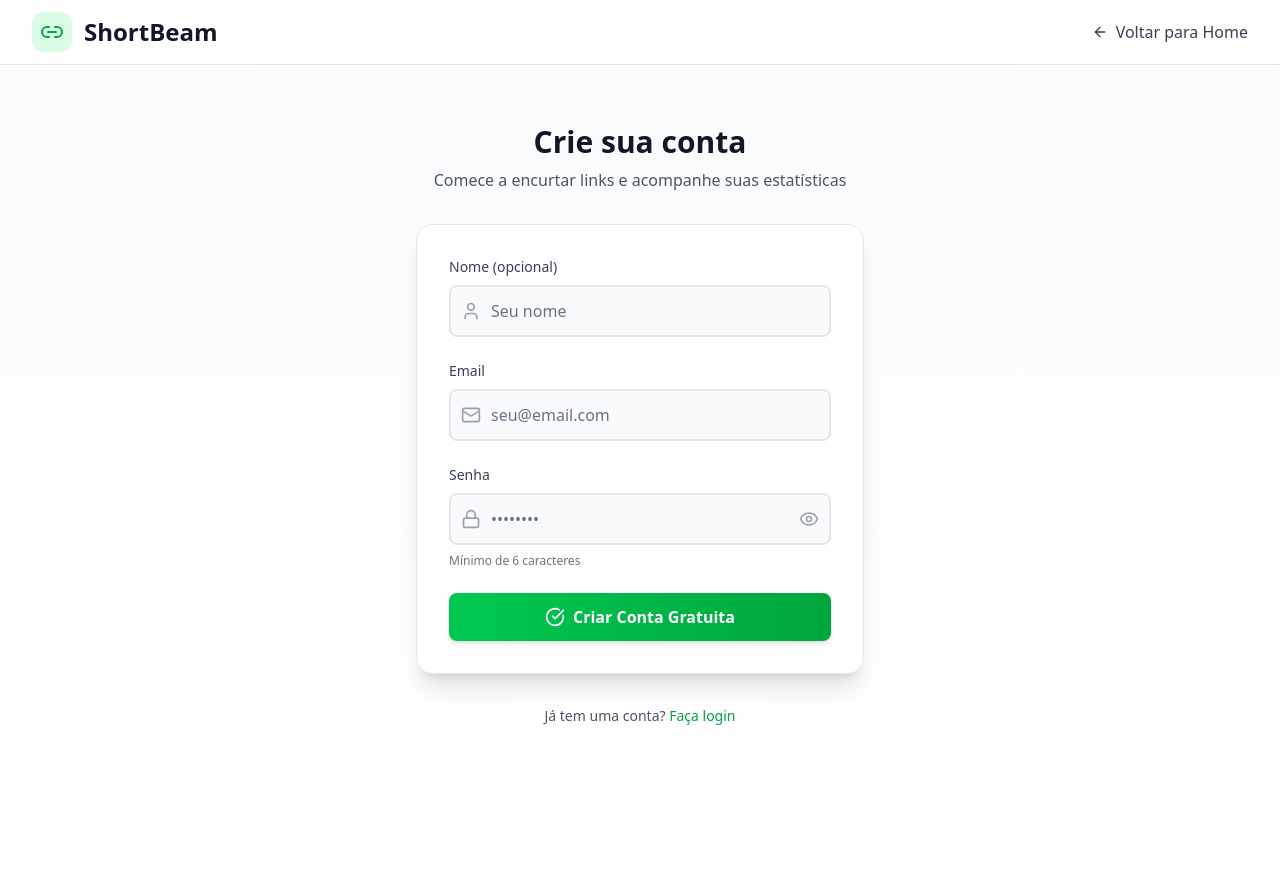
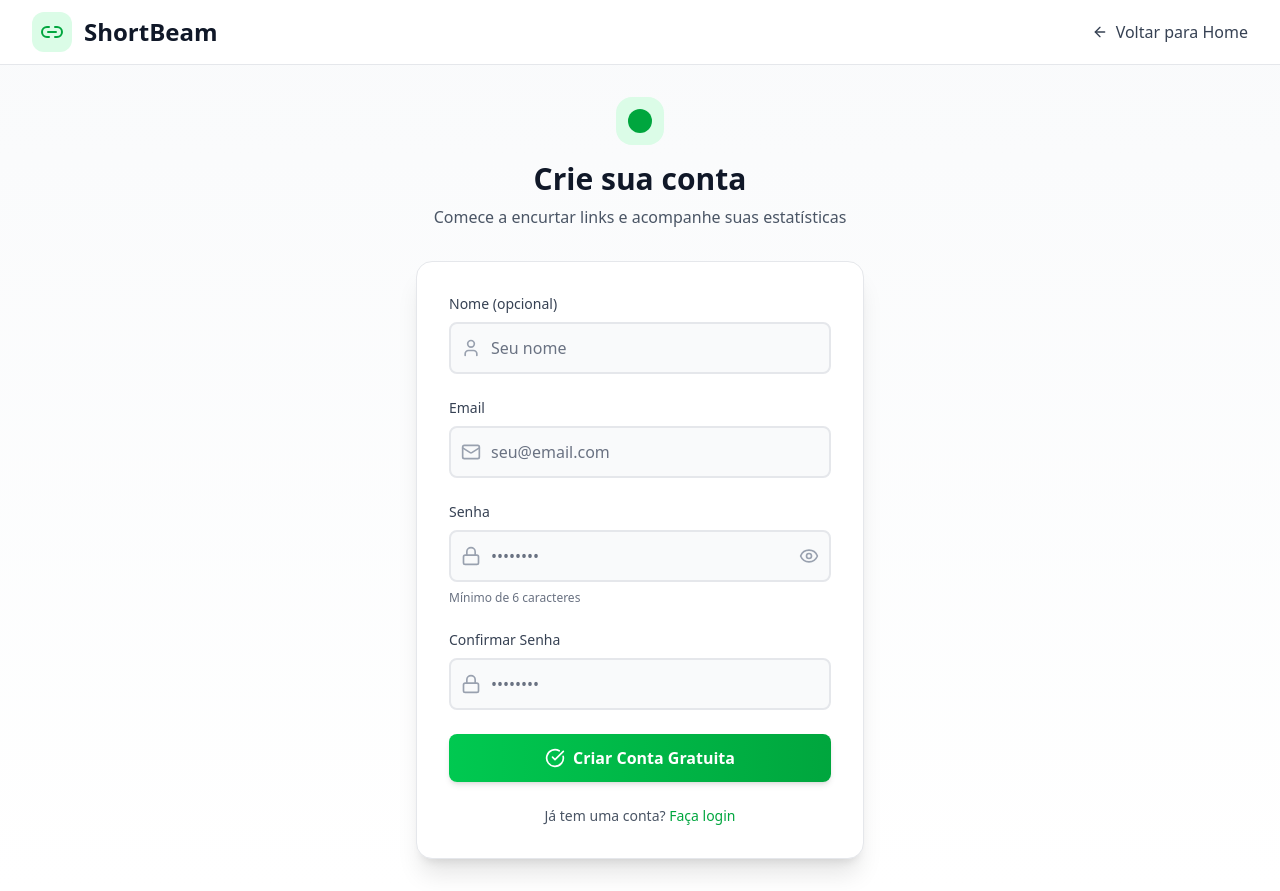
Before and after one commit to Leoarf/shortbeam, a Next.js app: page /register in a window 1280 px wide. Before the commit the page ends 800 px from the top, so only its background shows below. Built offline with nearby package versions, Linux system fonts and the light colour scheme.

Commit message:
feat: create a register route in the API

```diff
--- /dev/null
+++ b/app/api/register/route.ts
@@ -0,0 +1,104 @@
+import { NextRequest, NextResponse } from 'next/server';
+import { prisma } from '@/lib/prisma';
+import { registerUserSchema } from '@/lib/validation';
+import { hashPassword } from '@/lib/auth-utils';
+
+export async function POST(request: NextRequest) {
+  try {
+    const body = await request.json();
+
+    // Validate with Zod
+    const validationResult = registerUserSchema.safeParse(body);
+
+    if (!validationResult.success) {
+      const flattenedErrors = validationResult.error.flatten();
+      const fieldErrors = flattenedErrors.fieldErrors;
+
+      const errors = Object.entries(fieldErrors).map(([field, messages]) => ({
+        field,
+        message: messages?.[0] || 'Erro de validação', // Get only the first message
+      }));
+
+      return NextResponse.json(
+        {
+          error: 'Por favor, corrija os erros abaixo',
+          details: errors,
+        },
+        { status: 400 }
+      );
+    }
+
+    const { email, name, password } = validationResult.data;
+
+    // Check if the user already exists
+    const existingUser = await prisma.user.findUnique({
+      where: { email },
+    });
+
+    if (existingUser) {
+      return NextResponse.json(
+        {
+          error: 'Este email já está registrado',
+          details: [
+            {
+              field: 'email',
+              message:
+                'Este email já está em uso. Tente fazer login ou usar outro email.',
+            },
+          ],
+        },
+        { status: 409 }
+      );
+    }
+
+    // Password hash
+    const passwordHash = await hashPassword(password);
+
+    // Create user
+    const user = await prisma.user.create({
+      data: {
+        email,
+        name: name || null,
+        passwordHash,
+      },
+      select: {
+        id: true,
+        email: true,
+        name: true,
+        createdAt: true,
+      },
+    });
+
+    return NextResponse.json(
+      {
+        message: 'Conta criada com sucesso!',
+        user,
+      },
+      { status: 201 }
+    );
+  } catch (error) {
+    console.error('Error creating user:', error);
+
+    // Check if it's a Prisma single constraint error
+    if (error instanceof Error && error.message.includes('Unique constraint')) {
+      return NextResponse.json(
+        {
+          error: 'Este email já está registrado',
+          details: [
+            {
+              field: 'email',
+              message:
+                'Este email já está em uso. Tente fazer login ou usar outro email.',
+            },
+          ],
+        },
+        { status: 409 }
+      );
+    }
+
+    return NextResponse.json(
+      { error: 'Ocorreu um erro inesperado. Tente novamente.' },
+      { status: 500 }
+    );
+  }
+}
--- a/app/auth/RegisterForm.tsx
+++ b/app/auth/RegisterForm.tsx
@@ -1,8 +1,13 @@
 'use client';
 
 import { useState } from 'react';
-import { Mail, User, Lock, Eye, EyeOff, CheckCircle } from 'lucide-react';
 import { useRouter } from 'next/navigation';
+import { CheckCircle } from 'lucide-react';
+import { NameField } from './register/NameField';
+import { EmailField } from './register/EmailField';
+import { PasswordField } from './register/PasswordField';
+import { ConfirmPasswordField } from './register/ConfirmPasswordField';
+import { AuthMessage } from './login/AuthMessage';
 
 export function RegisterForm() {
   const router = useRouter();
@@ -14,115 +19,116 @@ export function RegisterForm() {
     password: '',
     confirmPassword: '',
   });
+  const [errors, setErrors] = useState<Record<string, string>>({});
 
   const handleSubmit = async (e: React.FormEvent) => {
     e.preventDefault();
     setIsLoading(true);
-    // Registration simulation
-    setTimeout(() => {
-      console.log('Registration attempt:', formData);
+    setErrors({});
+
+    // Basic validation on the frontend
+    const newErrors: Record<string, string> = {};
+
+    if (formData.password !== formData.confirmPassword) {
+      newErrors.confirmPassword = 'As senhas não coincidem';
+    }
+
+    if (formData.password.length < 6) {
+      newErrors.password = 'A senha deve ter pelo menos 6 caracteres';
+    }
+
+    if (Object.keys(newErrors).length > 0) {
+      setErrors(newErrors);
       setIsLoading(false);
-      // Redirect after successful registration.
-      router.push('/dashboard');
-    }, 1500);
+      return;
+    }
+
+    try {
+      const response = await fetch('/api/register', {
+        method: 'POST',
+        headers: {
+          'Content-Type': 'application/json',
+        },
+        body: JSON.stringify({
+          email: formData.email,
+          name: formData.name || undefined,
+          password: formData.password,
+          confirmPassword: formData.confirmPassword,
+        }),
+      });
+
+      const result = await response.json();
+
+      if (!response.ok) {
+        // Handling validation errors
+        if (result.details) {
+          const apiErrors: Record<string, string> = {};
+          result.details.forEach((err: any) => {
+            apiErrors[err.field] = err.message;
+          });
+          setErrors(apiErrors);
+        } else if (result.error) {
+          setErrors({ general: result.error });
+        } else {
+          setErrors({ general: 'Erro ao criar conta' });
+        }
+        return;
+      }
+
+      // Success - redirect to login
+      router.push('/login?registered=true');
+    } catch (error) {
+      setErrors({ general: 'Erro de conexão. Tente novamente.' });
+    } finally {
+      setIsLoading(false);
+    }
   };
 
-  const handleChange = (e: React.ChangeEvent<HTMLInputElement>) => {
-    setFormData({
-      ...formData,
-      [e.target.name]: e.target.value,
+  const handleChange = (field: string, value: string) => {
+    setFormData((prev) => ({ ...prev, [field]: value }));
+    // Clear field error when user starts typing
+    if (errors[field]) {
+      setErrors((prev) => {
+        const newErrors = { ...prev };
+        delete newErrors[field];
+        return newErrors;
       });
+    }
+  };
+
+  const togglePasswordVisibility = () => {
+    setShowPassword(!showPassword);
   };
 
   return (
     <div className="bg-white rounded-2xl shadow-xl p-6 sm:p-8 border border-gray-200">
       <form onSubmit={handleSubmit} className="space-y-6">
-        {/* Name Field */}
-        <div className="space-y-2">
-          <label
-            htmlFor="name"
-            className="block text-sm font-medium text-gray-700"
-          >
-            Nome (opcional)
-          </label>
-          <div className="relative">
-            <div className="absolute left-3 top-1/2 transform -translate-y-1/2">
-              <User className="w-5 h-5 text-gray-400" />
-            </div>
-            <input
-              type="text"
-              id="name"
-              name="name"
+        {errors.general && (
+          <AuthMessage type="error" message={errors.general} />
+        )}
+        <NameField
           value={formData.name}
-              onChange={handleChange}
-              placeholder="Seu nome"
-              className="w-full pl-10 pr-4 py-3 rounded-lg border-2 border-gray-200 bg-gray-50 text-gray-900 placeholder-gray-500 focus:outline-none focus:border-green-500 focus:ring-2 focus:ring-green-200 transition-all duration-200"
+          onChange={(value) => handleChange('name', value)}
+          error={errors.name}
         />
-          </div>
-        </div>
-        {/* Email Field */}
-        <div className="space-y-2">
-          <label
-            htmlFor="email"
-            className="block text-sm font-medium text-gray-700"
-          >
-            Email
-          </label>
-          <div className="relative">
-            <div className="absolute left-3 top-1/2 transform -translate-y-1/2">
-              <Mail className="w-5 h-5 text-gray-400" />
-            </div>
-            <input
-              type="email"
-              id="email"
-              name="email"
+        <EmailField
           value={formData.email}
-              onChange={handleChange}
-              placeholder="seu@email.com"
-              className="w-full pl-10 pr-4 py-3 rounded-lg border-2 border-gray-200 bg-gray-50 text-gray-900 placeholder-gray-500 focus:outline-none focus:border-green-500 focus:ring-2 focus:ring-green-200 transition-all duration-200"
-              required
+          onChange={(value) => handleChange('email', value)}
+          error={errors.email}
         />
-          </div>
-        </div>
-
-        {/* Password Field */}
-        <div className="space-y-2">
-          <label
-            htmlFor="password"
-            className="block text-sm font-medium text-gray-700"
-          >
-            Senha
-          </label>
-          <div className="relative">
-            <div className="absolute left-3 top-1/2 transform -translate-y-1/2">
-              <Lock className="w-5 h-5 text-gray-400" />
-            </div>
-            <input
-              type={showPassword ? 'text' : 'password'}
-              id="password"
-              name="password"
+        <PasswordField
           value={formData.password}
-              onChange={handleChange}
-              placeholder="••••••••"
-              className="w-full pl-10 pr-12 py-3 rounded-lg border-2 border-gray-200 bg-gray-50 text-gray-900 placeholder-gray-500 focus:outline-none focus:border-green-500 focus:ring-2 focus:ring-green-200 transition-all duration-200"
-              required
-              minLength={6}
+          onChange={(value) => handleChange('password', value)}
+          error={errors.password}
+          showPassword={showPassword}
+          onTogglePassword={togglePasswordVisibility}
         />
-            <button
-              type="button"
-              onClick={() => setShowPassword(!showPassword)}
-              className="absolute right-3 top-1/2 transform -translate-y-1/2 text-gray-400 hover:text-gray-600"
-            >
-              {showPassword ? (
-                <EyeOff className="w-5 h-5" />
-              ) : (
-                <Eye className="w-5 h-5" />
-              )}
-            </button>
-          </div>
-          <p className="text-xs text-gray-500">Mínimo de 6 caracteres</p>
-        </div>
-        {/* Submit Button */}
+        <ConfirmPasswordField
+          value={formData.confirmPassword}
+          onChange={(value) => handleChange('confirmPassword', value)}
+          error={errors.confirmPassword}
+          showPassword={showPassword}
+        />
         <button
           type="submit"
           disabled={isLoading}
@@ -140,6 +146,17 @@ export function RegisterForm() {
             </>
           )}
         </button>
+        <div className="text-center">
+          <p className="text-sm text-gray-600">
+            Já tem uma conta?{' '}
+            <a
+              href="/login"
+              className="text-green-600 hover:text-green-700 font-medium"
+            >
+              Faça login
+            </a>
+          </p>
+        </div>
       </form>
     </div>
   );
--- /dev/null
+++ b/app/auth/register/ConfirmPasswordField.tsx
@@ -0,0 +1,47 @@
+'use client';
+
+import { Lock } from 'lucide-react';
+
+interface ConfirmPasswordFieldProps {
+  value: string;
+  onChange: (value: string) => void;
+  error?: string;
+  showPassword?: boolean;
+}
+
+export function ConfirmPasswordField({
+  value,
+  onChange,
+  error,
+  showPassword = false,
+}: ConfirmPasswordFieldProps) {
+  return (
+    <div className="space-y-2">
+      <label
+        htmlFor="confirmPassword"
+        className="block text-sm font-medium text-gray-700"
+      >
+        Confirmar Senha
+      </label>
+      <div className="relative">
+        <div className="absolute left-3 top-1/2 transform -translate-y-1/2">
+          <Lock className="w-5 h-5 text-gray-400" />
+        </div>
+        <input
+          type={showPassword ? 'text' : 'password'}
+          id="confirmPassword"
+          name="confirmPassword"
+          value={value}
+          onChange={(e) => onChange(e.target.value)}
+          placeholder="••••••••"
+          className={`w-full pl-10 pr-4 py-3 rounded-lg border-2 ${
+            error ? 'border-red-300 bg-red-50' : 'border-gray-200 bg-gray-50'
+          } text-gray-900 placeholder-gray-500 focus:outline-none focus:border-green-500 focus:ring-2 focus:ring-green-200 transition-all duration-200`}
+          required
+          minLength={6}
+        />
+      </div>
+      {error && <p className="text-sm text-red-600">{error}</p>}
+    </div>
+  );
+}
--- /dev/null
+++ b/app/auth/register/EmailField.tsx
@@ -0,0 +1,40 @@
+'use client';
+
+import { Mail } from 'lucide-react';
+
+interface EmailFieldProps {
+  value: string;
+  onChange: (value: string) => void;
+  error?: string;
+}
+
+export function EmailField({ value, onChange, error }: EmailFieldProps) {
+  return (
+    <div className="space-y-2">
+      <label
+        htmlFor="email"
+        className="block text-sm font-medium text-gray-700"
+      >
+        Email
+      </label>
+      <div className="relative">
+        <div className="absolute left-3 top-1/2 transform -translate-y-1/2">
+          <Mail className="w-5 h-5 text-gray-400" />
+        </div>
+        <input
+          type="email"
+          id="email"
+          name="email"
+          value={value}
+          onChange={(e) => onChange(e.target.value)}
+          placeholder="seu@email.com"
+          className={`w-full pl-10 pr-4 py-3 rounded-lg border-2 ${
+            error ? 'border-red-300 bg-red-50' : 'border-gray-200 bg-gray-50'
+          } text-gray-900 placeholder-gray-500 focus:outline-none focus:border-green-500 focus:ring-2 focus:ring-green-200 transition-all duration-200`}
+          required
+        />
+      </div>
+      {error && <p className="text-sm text-red-600">{error}</p>}
+    </div>
+  );
+}
--- /dev/null
+++ b/app/auth/register/NameField.tsx
@@ -0,0 +1,36 @@
+'use client';
+
+import { User } from 'lucide-react';
+
+interface NameFieldProps {
+  value: string;
+  onChange: (value: string) => void;
+  error?: string;
+}
+
+export function NameField({ value, onChange, error }: NameFieldProps) {
+  return (
+    <div className="space-y-2">
+      <label htmlFor="name" className="block text-sm font-medium text-gray-700">
+        Nome (opcional)
+      </label>
+      <div className="relative">
+        <div className="absolute left-3 top-1/2 transform -translate-y-1/2">
+          <User className="w-5 h-5 text-gray-400" />
+        </div>
+        <input
+          type="text"
+          id="name"
+          name="name"
+          value={value}
+          onChange={(e) => onChange(e.target.value)}
+          placeholder="Seu nome"
+          className={`w-full pl-10 pr-4 py-3 rounded-lg border-2 ${
+            error ? 'border-red-300 bg-red-50' : 'border-gray-200 bg-gray-50'
+          } text-gray-900 placeholder-gray-500 focus:outline-none focus:border-green-500 focus:ring-2 focus:ring-green-200 transition-all duration-200`}
+        />
+      </div>
+      {error && <p className="text-sm text-red-600">{error}</p>}
+    </div>
+  );
+}
--- /dev/null
+++ b/app/auth/register/PasswordField.tsx
@@ -0,0 +1,68 @@
+'use client';
+
+import { Lock, Eye, EyeOff } from 'lucide-react';
+import { useState } from 'react';
+
+interface PasswordFieldProps {
+  value: string;
+  onChange: (value: string) => void;
+  error?: string;
+  showPassword?: boolean;
+  onTogglePassword?: () => void;
+}
+
+export function PasswordField({
+  value,
+  onChange,
+  error,
+  showPassword: externalShowPassword,
+  onTogglePassword,
+}: PasswordFieldProps) {
+  const [internalShowPassword, setInternalShowPassword] = useState(false);
+
+  const showPassword = externalShowPassword ?? internalShowPassword;
+  const togglePassword =
+    onTogglePassword ?? (() => setInternalShowPassword(!internalShowPassword));
+
+  return (
+    <div className="space-y-2">
+      <label
+        htmlFor="password"
+        className="block text-sm font-medium text-gray-700"
+      >
+        Senha
+      </label>
+      <div className="relative">
+        <div className="absolute left-3 top-1/2 transform -translate-y-1/2">
+          <Lock className="w-5 h-5 text-gray-400" />
+        </div>
+        <input
+          type={showPassword ? 'text' : 'password'}
+          id="password"
+          name="password"
+          value={value}
+          onChange={(e) => onChange(e.target.value)}
+          placeholder="••••••••"
+          className={`w-full pl-10 pr-12 py-3 rounded-lg border-2 ${
+            error ? 'border-red-300 bg-red-50' : 'border-gray-200 bg-gray-50'
+          } text-gray-900 placeholder-gray-500 focus:outline-none focus:border-green-500 focus:ring-2 focus:ring-green-200 transition-all duration-200`}
+          required
+          minLength={6}
+        />
+        <button
+          type="button"
+          onClick={togglePassword}
+          className="absolute right-3 top-1/2 transform -translate-y-1/2 text-gray-400 hover:text-gray-600"
+        >
+          {showPassword ? (
+            <EyeOff className="w-5 h-5" />
+          ) : (
+            <Eye className="w-5 h-5" />
+          )}
+        </button>
+      </div>
+      {error && <p className="text-sm text-red-600">{error}</p>}
+      <p className="text-xs text-gray-500">Mínimo de 6 caracteres</p>
+    </div>
+  );
+}
--- a/app/register/page.tsx
+++ b/app/register/page.tsx
@@ -1,13 +1,16 @@
-import { Header } from '../components/Header';
+import { HeaderAuth } from '../components/Header/HeaderAuth';
 import { RegisterForm } from '../auth/RegisterForm';
 
 export default function RegisterPage() {
   return (
     <div className="min-h-screen bg-linear-to-b from-gray-50 to-white">
-      <Header />
+      <HeaderAuth />
       <main className="flex flex-col items-center justify-center min-h-[calc(100vh-80px)] px-4 py-8">
         <div className="w-full max-w-md">
           <div className="text-center mb-8">
+            <div className="inline-flex items-center justify-center w-12 h-12 bg-green-100 rounded-2xl mb-4">
+              <div className="w-6 h-6 bg-green-600 rounded-full"></div>
+            </div>
             <h1 className="text-3xl font-bold text-gray-900 mb-2">
               Crie sua conta
             </h1>
@@ -16,17 +19,6 @@ export default function RegisterPage() {
             </p>
           </div>
           <RegisterForm />
-          <div className="mt-8 text-center">
-            <p className="text-gray-600 text-sm">
-              Já tem uma conta?{' '}
-              <a
-                href="/login"
-                className="text-green-600 hover:text-green-700 font-medium"
-              >
-                Faça login
-              </a>
-            </p>
-          </div>
         </div>
       </main>
     </div>
```
Lines whose indentation alone changed are shown as unchanged.
